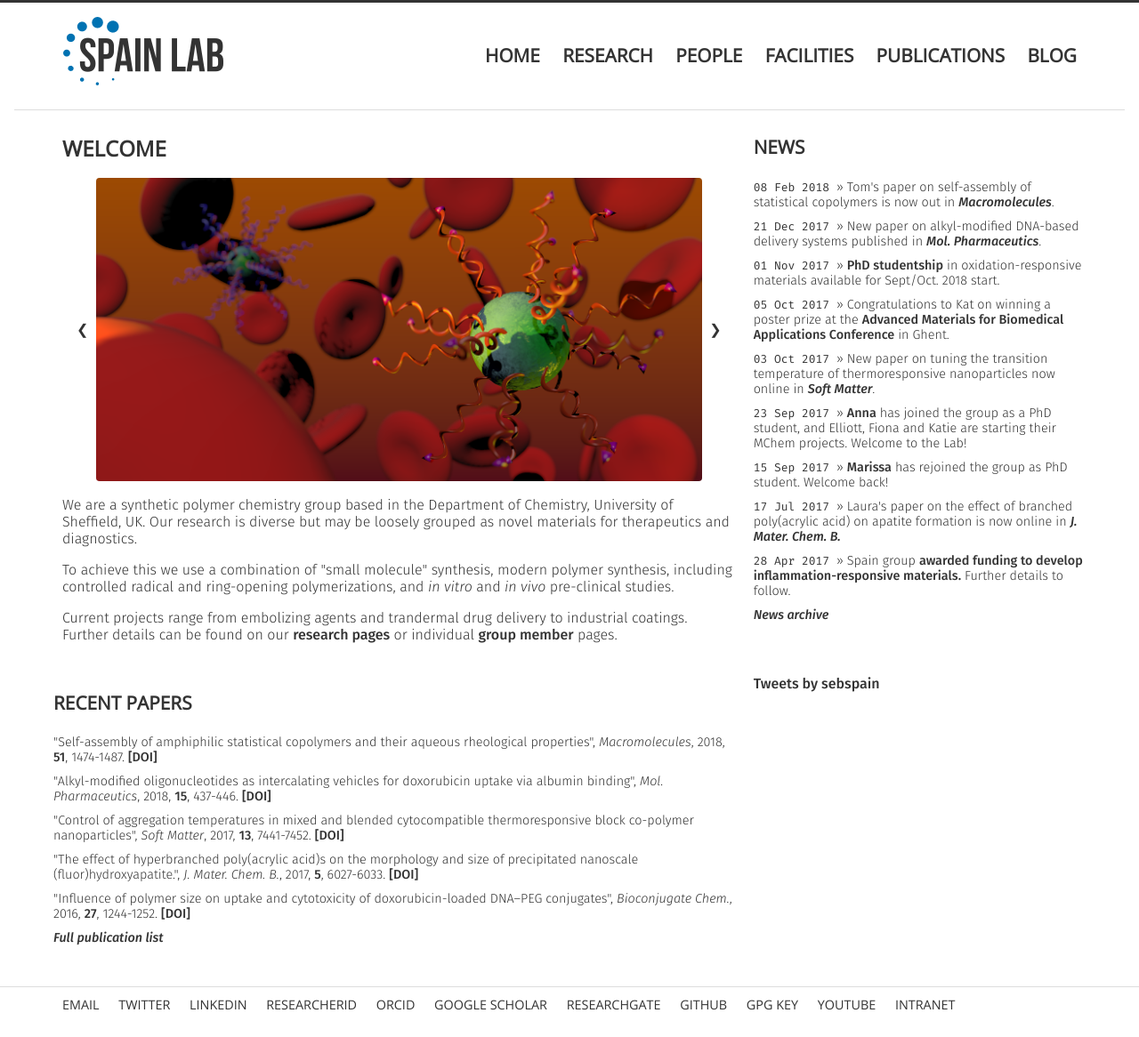
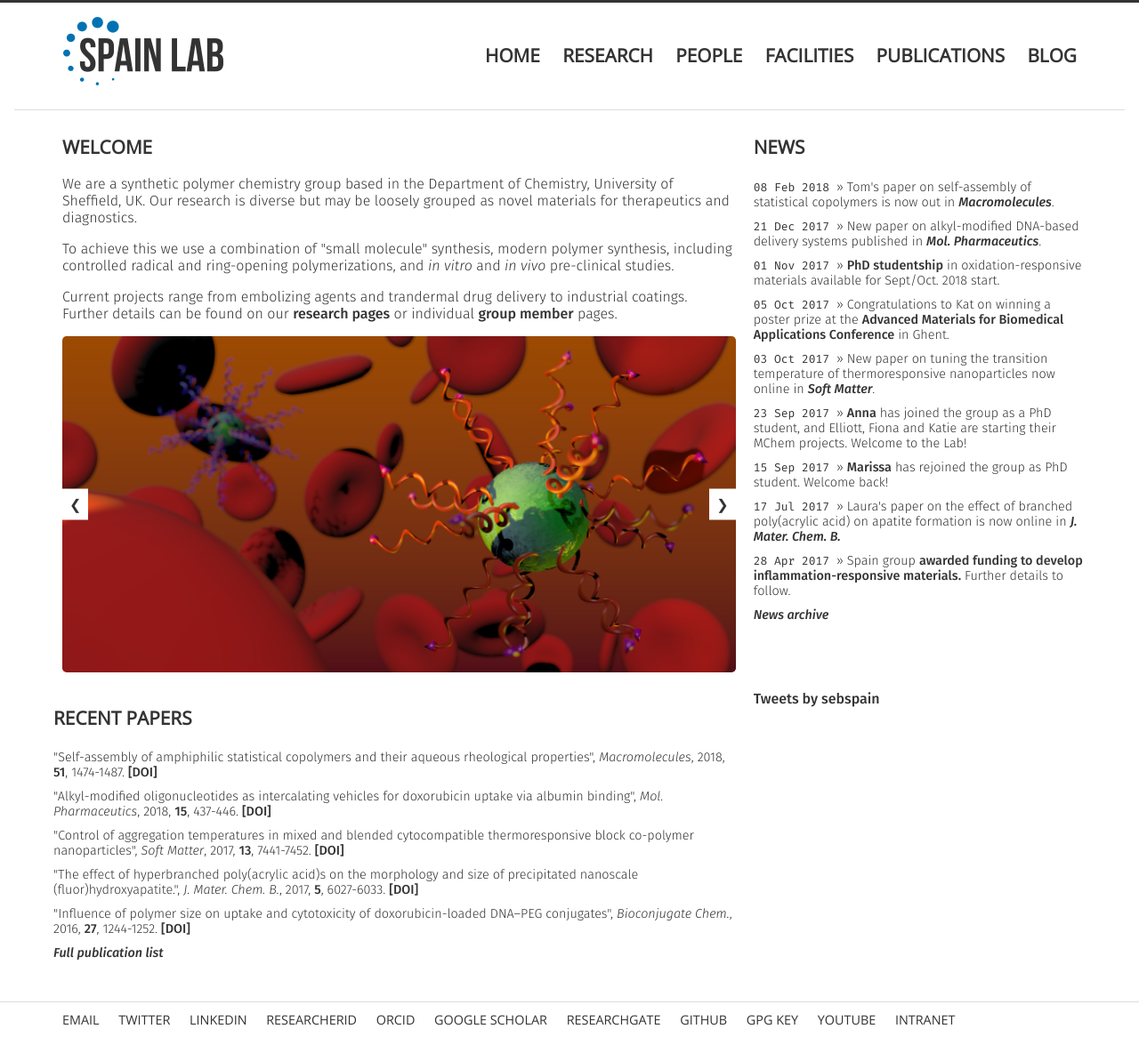
Before and after one commit to sebspain/sebspain.github.io, a Jekyll site: the page built from index.html, in a window 1280 px wide. Shown: the whole page at 89% size. Built offline with Jekyll 4.4.1, drawn with Linux system fonts in a browser that asks for light colours; comment, search, counter and statistics services are not loaded.

Commit message:
changed slideshow css

```diff
--- a/css/style.css
+++ b/css/style.css
@@ -159,7 +159,7 @@ ul.news {
 
 ul.latest_pubs {
 	list-style-type: none;
-	padding: 0;
+    padding: 0;
     font-size: 90%;
 }
 
@@ -171,6 +171,10 @@ ul.news span {
 
 ul.news li {
     padding: 5px 0;
+}
+
+ul.latest_pubs li {
+    padding: 5px 5px;
 }
 
 ol {
@@ -256,22 +260,26 @@ img.facilities {
 }
 
 .slider {
-    width: 90%;
+    width: 100%;
     margin: auto;
-    /* border: 0.3em solid #fff;
-    border-radius: 0.3em; */
+    border: none;
 }
 
+.slidecaption {
+    padding: 10px;
+    background-color: #000;
+    color: #fff;
+}
 /* from https://www.w3schools.com/w3css/4/w3.css for slider */
 .w3-button {
     border: none;
     display:inline-block;
-    padding: 8px 16px;
+    padding: 8px 8px;
     vertical-align: middle;
     overflow: hidden;
     text-decoration: none;
     color: inherit;
-    background-color: inherit;
+    background-color: white;
     text-align: center;
     cursor: pointer;
     white-space: nowrap
@@ -304,3 +312,16 @@ img.facilities {
     transform: translate(0%,-50%);
     -ms-transform: translate(0%,-50%)
 }
+
+.w3-display-bottomleft {
+    position: absolute;
+    left: 0;
+    bottom: 0
+}
+.w3-display-bottomright {
+    position: absolute;
+    right: 0;
+    bottom: 0
+}
+
+.w3-display-topleft{position:absolute;left:0;top:0}.w3-display-topright{position:absolute;right:0;top:0}
--- a/index.html
+++ b/index.html
@@ -4,15 +4,7 @@ title: Welcome
 ---
 
 <div class="unit w-2-3">
-    <h1>{{ page.title }}</h1>
-    <div class="w3-display-container">
-        <img class="slider" src="img/front_slider/slider_1.png" alt="slide show image 1: 3D render of DNA based micelles in blood">
-        <img class="slider" src="img/front_slider/slider_3.png" alt="slide show image 2: FRET data for the unpacking of DNA micelles">
-        <img class="slider" src="img/front_slider/slider_2.png" alt="slide show image 3: 3D render of temperature responsive particles">
-        <img class="slider" src="img/front_slider/slider_4.png" alt="slide show image 4: Confocal microscopy image of cells treated with fluorescent polymer">
-    <button class="w3-button w3-display-left" onclick="plusDivs(-1)">&#10094;</button>
-    <button class="w3-button w3-display-right" onclick="plusDivs(+1)">&#10095;</button>
-    </div>
+    <h2>{{ page.title }}</h2>
     <p>
     We are a synthetic polymer chemistry group based in the Department of Chemistry, University of Sheffield, UK. Our research is diverse but may be loosely grouped as novel materials for therapeutics and diagnostics.
     </p>
@@ -23,6 +15,14 @@ title: Welcome
     Current projects range from embolizing agents and trandermal drug delivery to industrial coatings. Further details can be found on our
     <a href="/research/" >research pages</a> or individual <a href="/group/">group member</a> pages.
     </p>
+    <div class="w3-display-container">
+        <img class="slider" src="img/front_slider/slider_1.png" alt="slide show image 1: 3D render of DNA based micelles in blood">
+        <img class="slider" src="img/front_slider/slider_3.png" alt="slide show image 2: FRET data for the unpacking of DNA micelles">
+        <img class="slider" src="img/front_slider/slider_2.png" alt="slide show image 3: 3D render of temperature responsive particles">
+        <img class="slider" src="img/front_slider/slider_4.png" alt="slide show image 4: Confocal microscopy image of cells treated with fluorescent polymer">
+        <button class="w3-button w3-display-left" onclick="plusDivs(-1)">&#10094;</button>
+        <button class="w3-button w3-display-right" onclick="plusDivs(+1)">&#10095;</button>
+    </div>
 </div>
 
 <div class="unit w-1-3">
```
